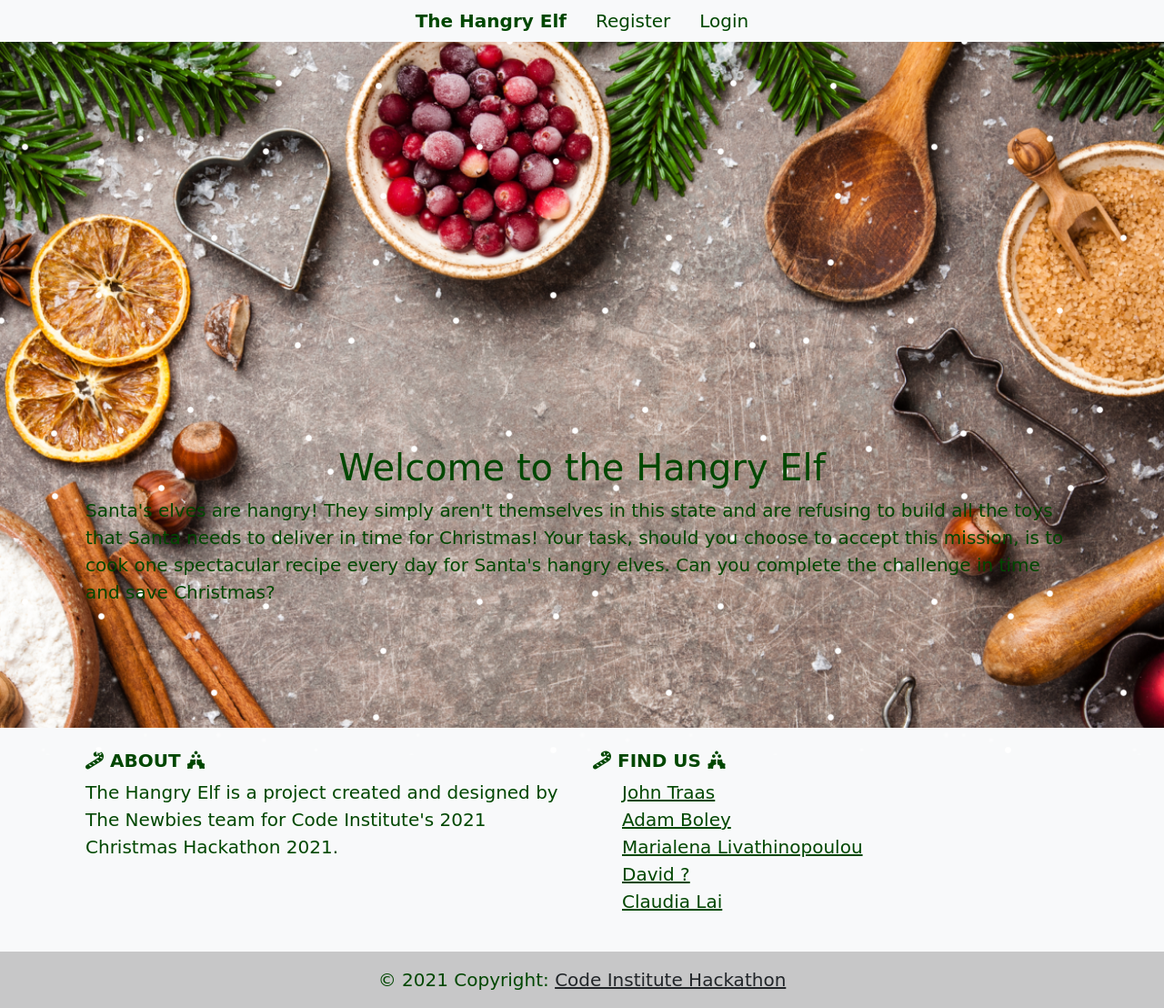
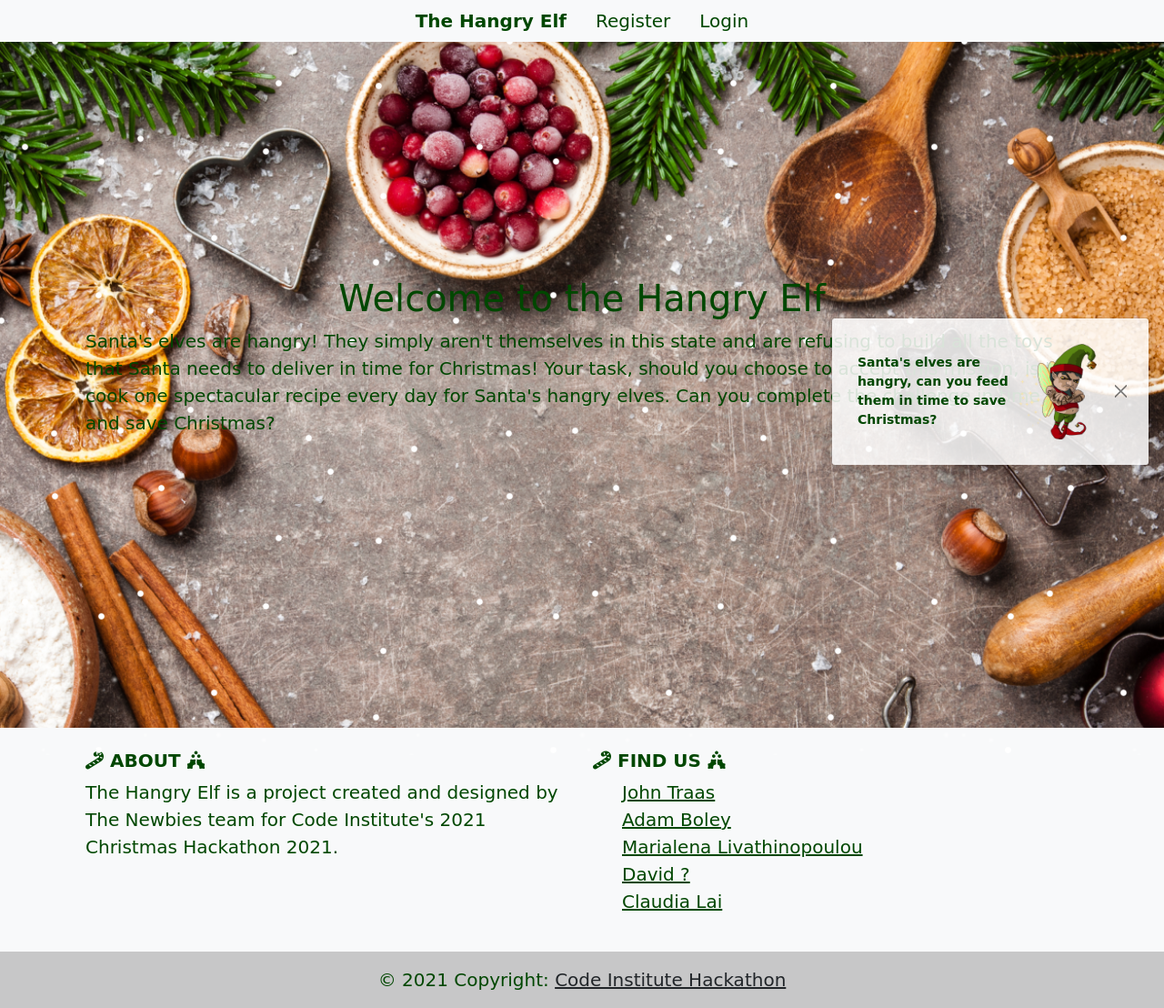
Before and after one commit to Jays-T/xmas_hacathon, a Django app: page / in a window 1280 px wide. Shown: the whole page at 91% size. Run offline with Django 3.2, Linux system fonts and the light colour scheme; some libraries are stand-ins or nearby versions; some web fonts are replaced.

Commit message:
Update css link type to text/css

```diff
--- a/templates/base.html
+++ b/templates/base.html
@@ -15,7 +15,7 @@
 
     {% block corecss %}
     <link href="https://cdn.jsdelivr.net/npm/bootstrap@5.1.3/dist/css/bootstrap.min.css" rel="stylesheet" integrity="sha384-1BmE4kWBq78iYhFldvKuhfTAU6auU8tT94WrHftjDbrCEXSU1oBoqyl2QvZ6jIW3" crossorigin="anonymous">
-    <link rel="stylesheet" href="{% static 'css/base.css' %}">
+    <link rel="stylesheet" href="{% static 'css/base.css' %}" type="text/css">
     <link rel="preconnect" href="https://fonts.gstatic.com" crossorigin>
     <link href="https://fonts.googleapis.com/css2?family=Mountains+of+Christmas&display=swap" rel="stylesheet">
     {% endblock %}
@@ -44,7 +44,7 @@
             </li>
             {% if request.user.is_authenticated %}
               <li class="nav-item">
-                <a href="{% url 'profile' %}" class="nav-link">Save Christmas!</a>
+                <a href="{% url 'create_calendar' %}" class="nav-link">Save Christmas!</a>
               </li>
               <li class="nav-item">
                 <a href="{% url 'account_logout' %}" class="nav-link">Logout</a>
@@ -67,7 +67,7 @@
     <section class="container d-flex justify-content-center align-items-center">
       <section class="snow_fx">
 
-            <div class="message-container toast-container d-flex flex-column justify-content-center align-items-end w-100 p-3">
+            <div class="message-container toast-container position-absolute p-3 d-flex flex-column justify-content-center align-items-end w-100 p-3" id="toastPlacement">
               {% if messages %}
 
                 {% for message in messages %}
@@ -155,7 +155,7 @@
     <script>
       const options = {
         autohide: true,
-        delay: 3500,
+        delay: 6500,
       }
       window.onload = (event) => {
         var toastElList = [].slice.call(document.querySelectorAll('.toast'))
```
